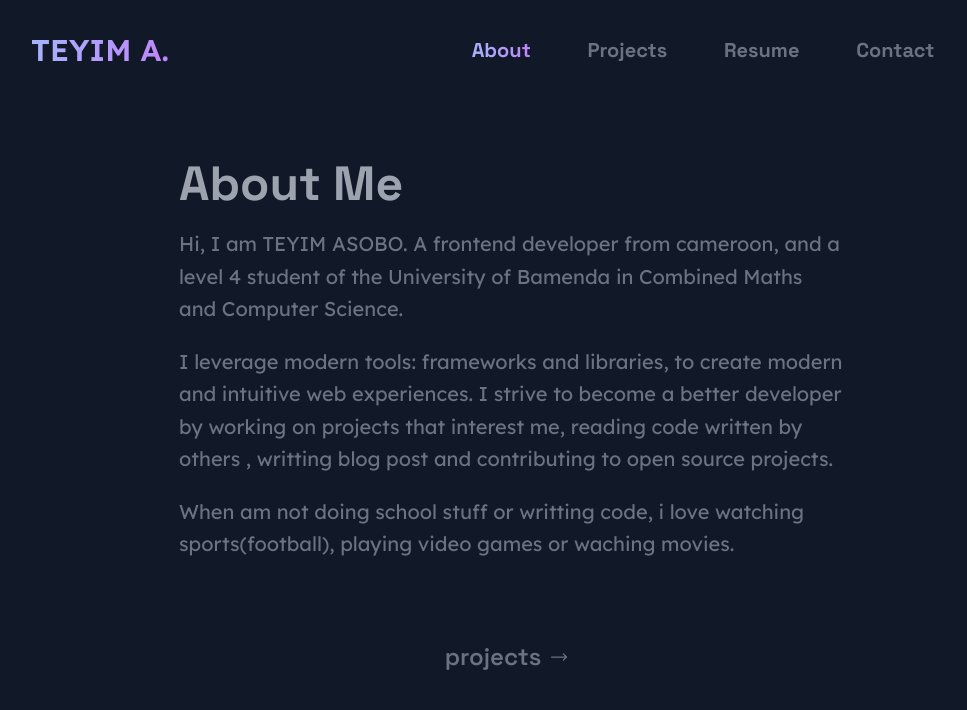
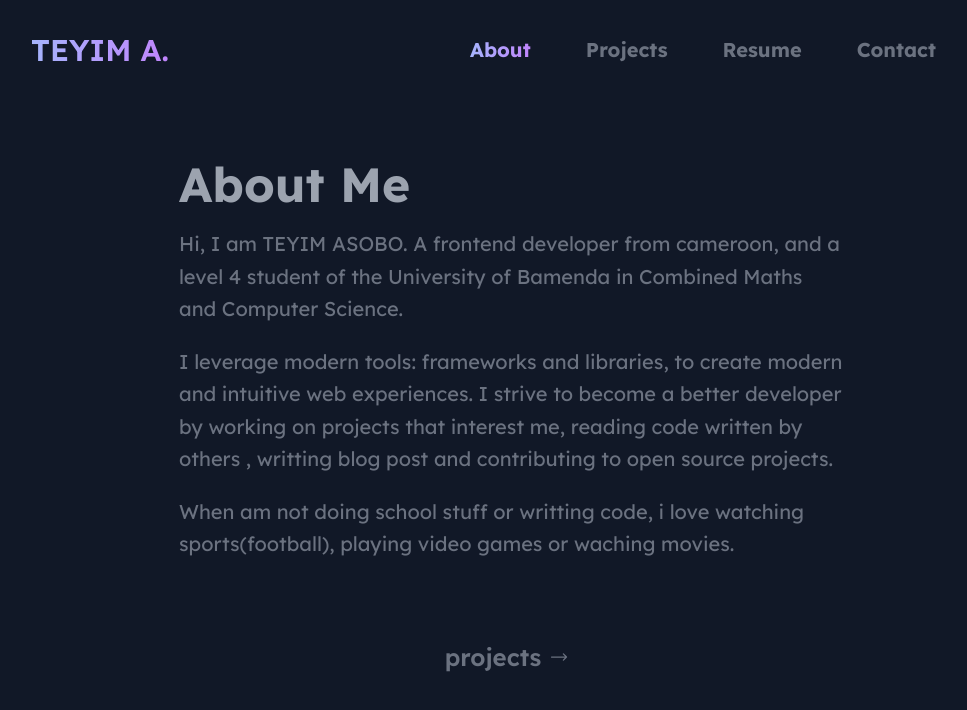
Before and after one commit to teyim/portfolio, a Next.js app: page /about in a window 1280 px wide. Shown: the top 710 px of the page, without its empty margins (129-1096 px from the left). Built offline with nearby package versions, Linux system fonts and the light colour scheme.

Commit message:
refactor:modify layout.tsx file

```diff
--- a/HOC/layout.tsx
+++ b/HOC/layout.tsx
@@ -5,7 +5,7 @@ type LayoutProps = {
 };
 function Layout({ children }: LayoutProps) {
   return (
-    <section className="text-gray-400 font-SG ">
+    <section className="text-gray-400 font-lexend ">
       <Navbar />
       {children}
     </section>
```
